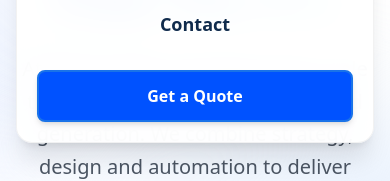
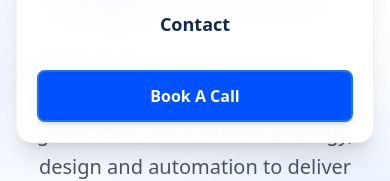
Before and after one commit to berwb2/divinprofits-sa, a React (Vite) app: page / in a window 390 px wide. Both pictures are taken after a click on the button "Open menu". Shown: the part 371-552 px from the top of the page. Built offline with nearby package versions, Linux system fonts and the light colour scheme.

Commit message:
Update AppHeader.tsx

```diff
--- a/src/components/AppHeader.tsx
+++ b/src/components/AppHeader.tsx
@@ -78,7 +78,7 @@ const AppHeader = () => {
               onClick={() => handleNavClick('#contact')}
               className="bg-dp-blue text-white px-7 py-3 mt-2 rounded-lg font-bold shadow-md border-2 border-dp-blue-light transition-transform duration-150 hover:scale-105 text-base w-full text-center"
             >
-              Get a Quote
+              Book A Call
             </button>
           </nav>
         </div>
```
